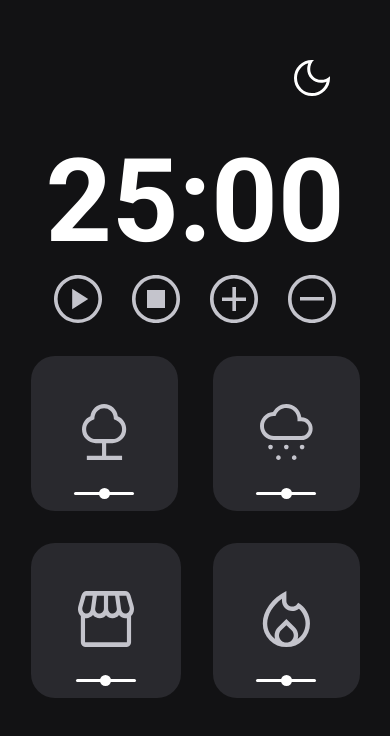
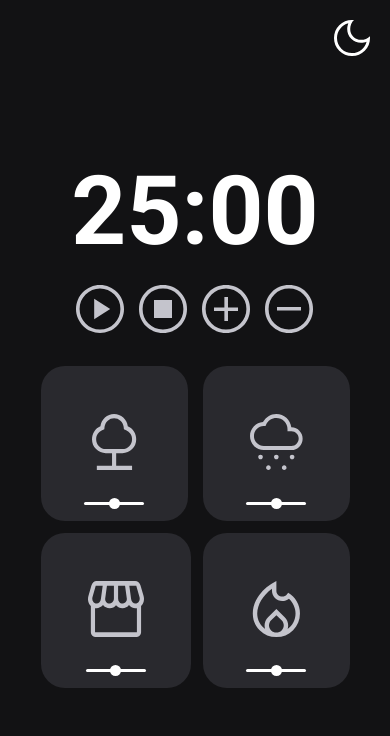
Before and after one commit to sabrinaduque/focus-timer-dark-mode, a plain HTML site: page index.html in a window 390 px wide. Drawn offline with Linux system fonts and the light colour scheme.

Commit message:
refatorar modelagem mobile e alterar icone

```diff
--- a/index.html
+++ b/index.html
@@ -8,6 +8,7 @@
   <meta charset="UTF-8">
   <meta name="viewport" content="width=device-width, initial-scale=1.0">
   <meta name="description" content="Temporizador estilo pomodoro">
+  <link rel="shortcut icon" href="./favicon.ico" type="image">
   <title>FocusTimer - Pomodoro</title>
 
   <link rel="stylesheet" href="style.css">
--- a/style.css
+++ b/style.css
@@ -201,22 +201,31 @@ body.dark-mode .cards input[type="range"]::-moz-range-thumb {
   }
 
   #timer {
-    font-size: 11.6rem;
+    font-size: 9.6rem;
     line-height: 10.8rem;
     font-weight: 500;
   }
 
   #controls {
     display: flex;
-    gap: 3rem;
+    gap: 1.5rem;
     margin: 2rem 0 3rem 0;
     justify-content: center;
   }
 
   .cards {
     display: grid;
-    gap: 3.2rem;
+    gap: 1.2rem;
     margin: auto;
     line-height: 0.8rem;
   }
+
+  header {
+    top: 2rem;
+    right: 2rem;
+  }
+
+  body.dark-mode .cards div.active button {
+    background-color: #0a4052;
+  }
 }
```
Also changed, not shown: favicon.ico.
